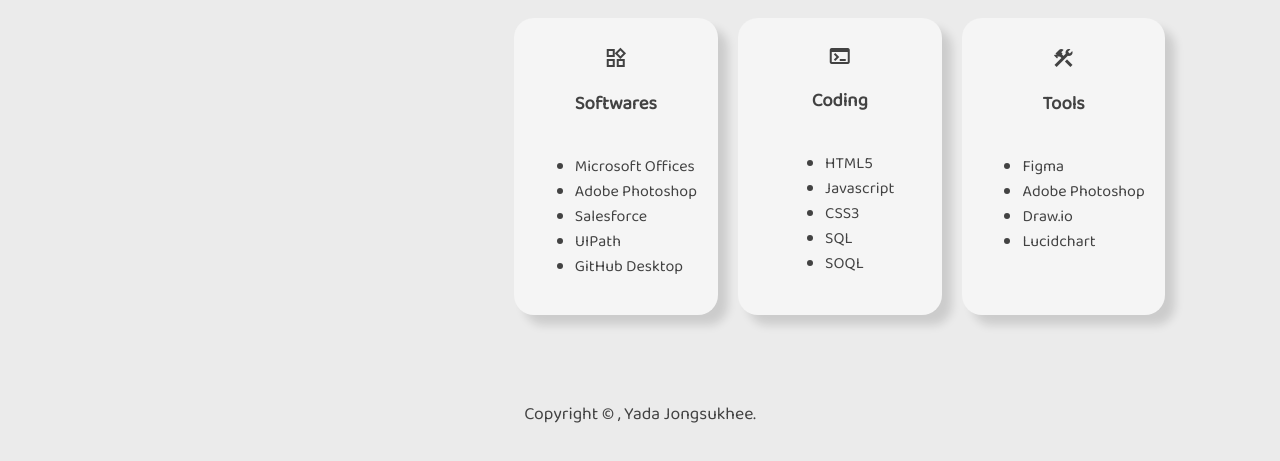
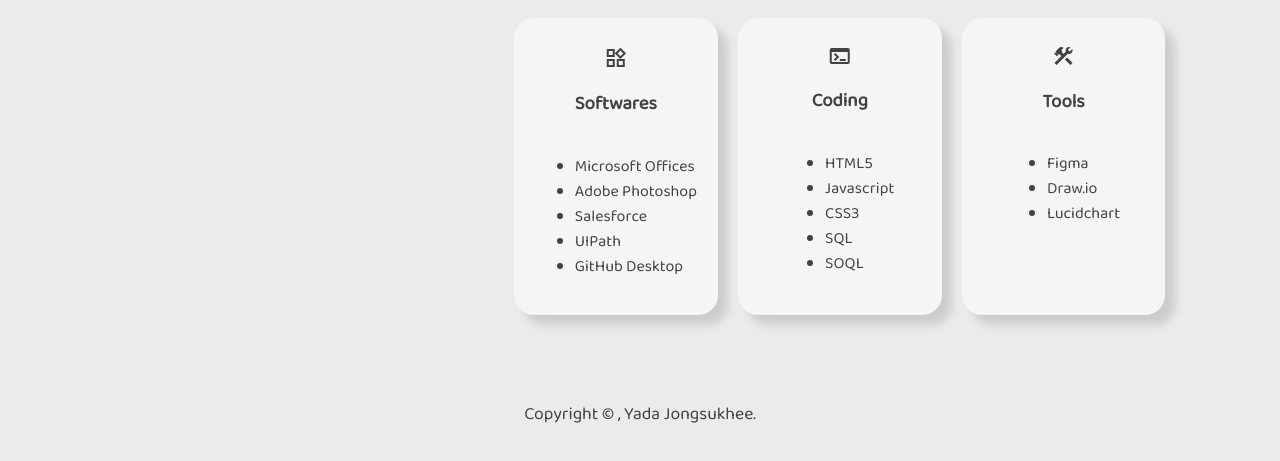
Before and after one commit to yadajsky/Yada_Portfolio, a plain HTML site: page about.html in a window 1280 px wide. Shown: the part 623-1084 px from the top of the page. Drawn offline with nearby package versions, Linux system fonts and the light colour scheme.

Commit message:
Delete Photoshop from Tools

```diff
--- a/about.html
+++ b/about.html
@@ -101,7 +101,6 @@
 									</div>
 									<ul>
 										<li>Figma</li>
-										<li>Adobe Photoshop</li>
 										<li>Draw.io</li>
 										<li>Lucidchart </li>
 									</ul>
```
